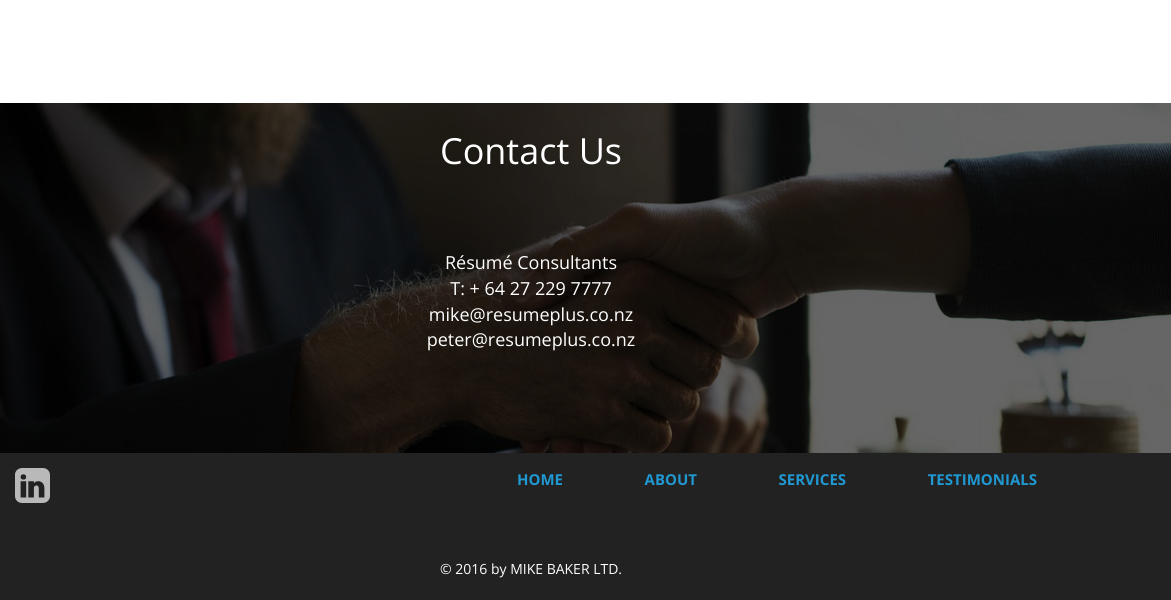
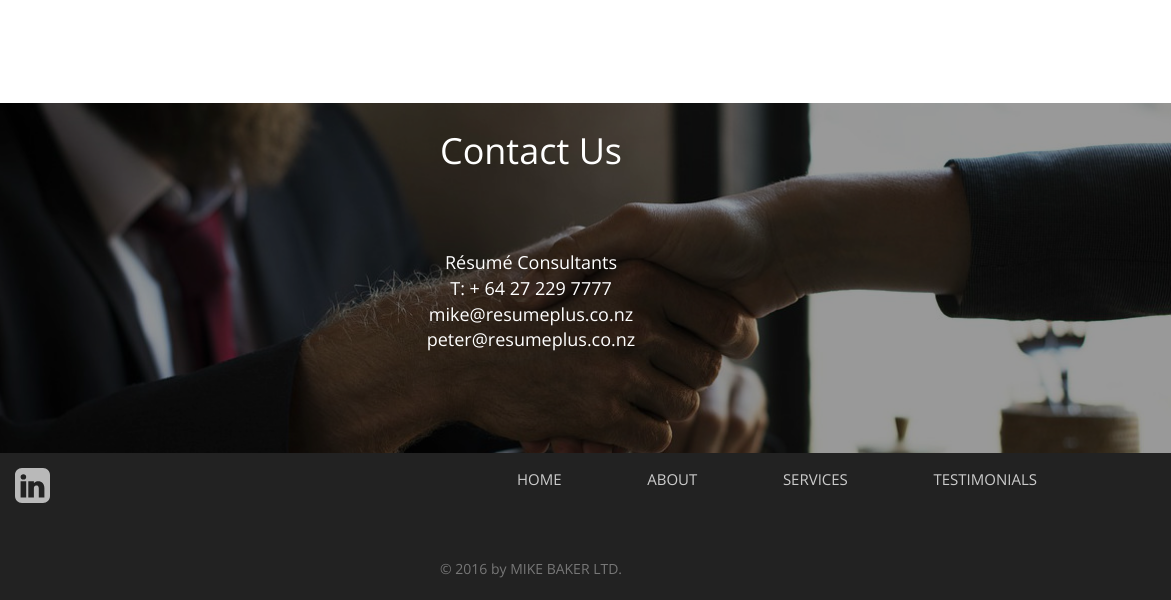
Before and after one commit to amitk2016/resume-plus, a website: page index.html in a window 1280 px wide. Shown: the part 2246-2846 px from the top of the page, 109-1280 px from the left. Drawn offline with nearby package versions, Linux system fonts and the light colour scheme.

Commit message:
updated footer and testimonials

```diff
--- a/index.html
+++ b/index.html
@@ -292,10 +292,10 @@
               <div class="navbar">
                   <div class="navbar__menu pull-right text-uppercase"> <!-- Footer Navbar -->
                     <ul class="footer__navbar">
-                      <li><a href="#top" class="active">Home</a></li>
-                      <li><a href="#about" class="scroll">About</a></li>
-                      <li><a href="#services" class="scroll">Services</a></li>
-                      <li><a href="#testimonials" class="scroll">Testimonials</a></li>
+                      <li><a href="#top" class="active footer__navbar-links">Home</a></li>
+                      <li><a href="#about" class="scroll footer__navbar-links">About</a></li>
+                      <li><a href="#services" class="scroll footer__navbar-links">Services</a></li>
+                      <li><a href="#testimonials" class="scroll footer__navbar-links">Testimonials</a></li>
                     </ul>
                   </div>
               </div>
@@ -310,7 +310,7 @@
 
             </div>
           </div>
-          <div class="row text-center">
+          <div class="row text-center text-muted">
             © 2016 by MIKE BAKER LTD.
           </div>
         </div>
--- a/sass/footer/_footer.scss
+++ b/sass/footer/_footer.scss
@@ -2,19 +2,11 @@
 	height:150px;
 	background-color:#222;
 	padding:15px 0;
-	color:#fff;
+	color:#ccc;
 
-	&__navbar{
-
-		ul{
-			li{
-				a{
-					color:#fff !important;
-					font-size: 300;
-				}
-			}
-		}
-
+	&__navbar-links{
+		font-weight:300 !important;
+		color:#ccc !important;
 	}
 
 
--- a/sass/module/_contact.scss
+++ b/sass/module/_contact.scss
@@ -8,7 +8,7 @@
 	}
 
 	&__box{
-		background-color:rgba(0,0,0,0.6);
+		background-color:rgba(0,0,0,0.4);
 		height:350px;
 		color:#fff;
 	}
```
Also changed, not shown: css/app.css, 1 other file.
